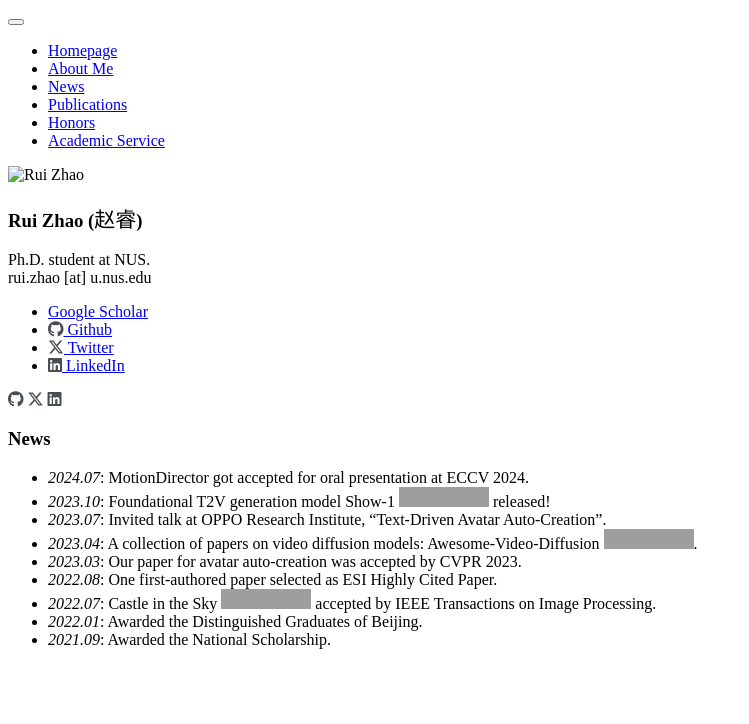
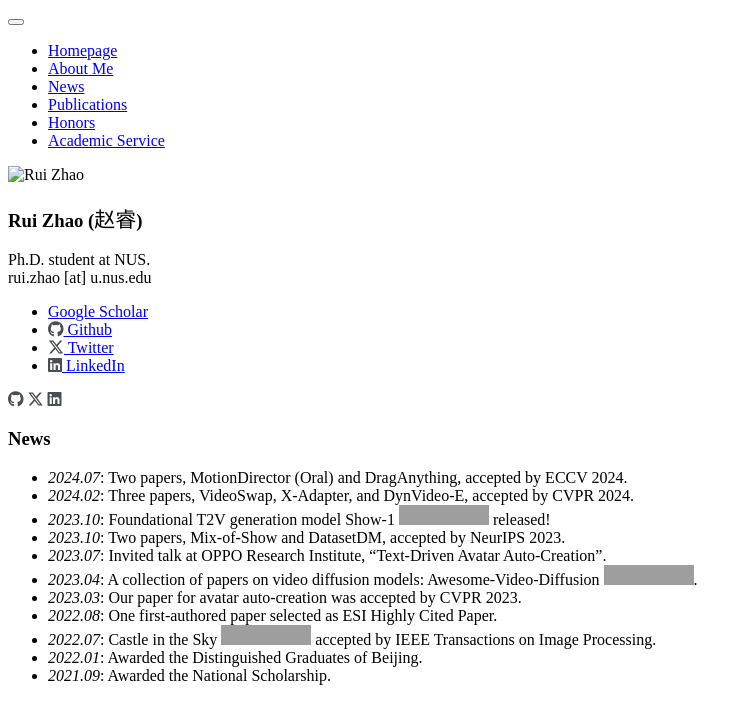
Before and after one commit to ruizhaocv/ruizhaocv.github.io, a Jekyll site: the page built from _pages/includes/news.md, in a window 1280 px wide, cut to the strip 0-724 px from the top of the page. Shown: the whole strip, without its empty margins (0-749 px from the left). Built offline with Jekyll 4.4.1, drawn with Linux system fonts in a browser that asks for light colours; nearby versions of some CDN libraries; some web fonts are replaced; our own code applies the rules of GitHub Pages for plain Markdown files; a style sheet for code colours, icons or effects is not loaded; grey boxes are pictures that could not be loaded.

Commit message:
Update news.md

```diff
--- a/_pages/includes/news.md
+++ b/_pages/includes/news.md
@@ -1,6 +1,8 @@
 # News
-- *2024.07*: MotionDirector got accepted for oral presentation at ECCV 2024.
+- *2024.07*: Two papers, MotionDirector (Oral) and DragAnything, accepted by ECCV 2024.
+- *2024.02*: Three papers, VideoSwap, X-Adapter, and DynVideo-E, accepted by CVPR 2024.
 - *2023.10*: Foundational T2V generation model Show-1 [![](https://img.shields.io/github/stars/showlab/Show-1?style=social)](https://github.com/showlab/Show-1) released!
+- *2023.10*: Two papers, Mix-of-Show and DatasetDM, accepted by NeurIPS 2023.
 - *2023.07*: Invited talk at OPPO Research Institute, "Text-Driven Avatar Auto-Creation".
 - *2023.04*: A collection of papers on video diffusion models: Awesome-Video-Diffusion [![](https://img.shields.io/github/stars/showlab/Awesome-Video-Diffusion?style=social)](https://github.com/showlab/Awesome-Video-Diffusion).
 - *2023.03*: Our paper for avatar auto-creation was accepted by CVPR 2023.
```
